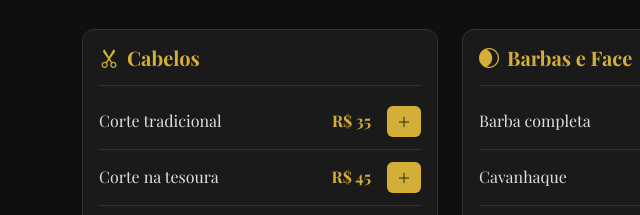
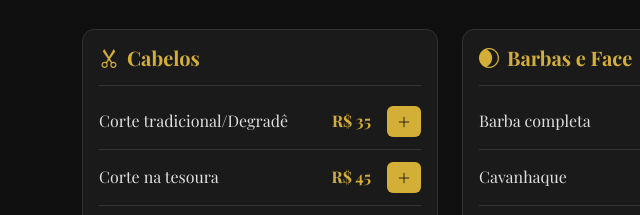
Before and after one commit to seixxas/pentefinno, a website: page index.html in a window 1280 px wide. Shown: the part 913-1128 px from the top of the page, 0-640 px from the left. Drawn offline with nearby package versions, Linux system fonts and the light colour scheme; a web font is replaced by a local one.

Commit message:
nome do corte

```diff
--- a/index.html
+++ b/index.html
@@ -107,9 +107,9 @@
                                 <h5 class="card-title"><i class="bi bi-scissors me-2"></i>Cabelos</h5>
                                 <ul class="list-group list-group-flush">
                                     <li class="list-group-item d-flex justify-content-between align-items-center"
-                                        data-service="Corte tradicional">
+                                        data-service="Corte tradicional/Degradê">
                                         <div class="d-flex justify-content-between flex-grow-1 me-3">
-                                            <span>Corte tradicional</span>
+                                            <span>Corte tradicional/Degradê</span>
                                             <span class="price-tag text-end">R$ 35</span>
                                         </div>
                                         <button class="btn btn-sm btn-primary select-service-btn"><i
```
